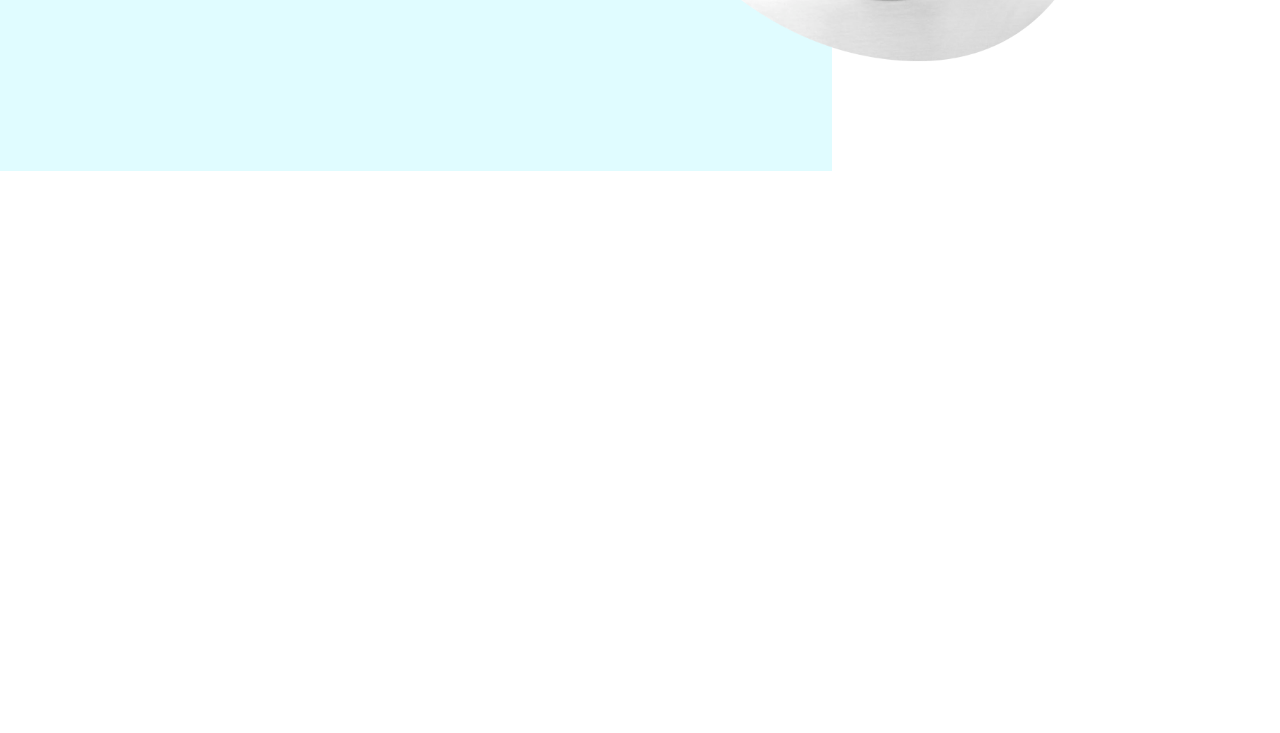
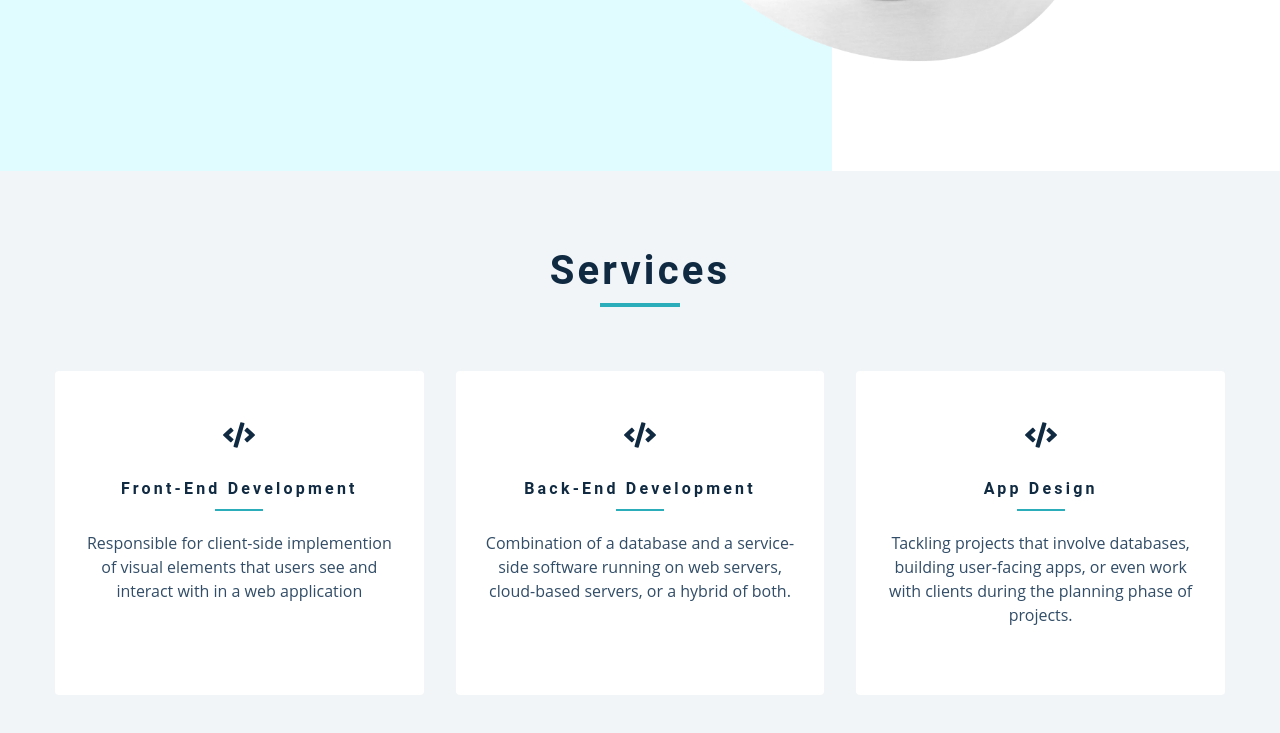
Before and after one commit to somoye123/Portifolio, a Gatsby site: page / in a window 1280 px wide. Shown: the part 629-1362 px from the top of the page. Before the commit the page ends 800 px from the top, so only its background shows below. Built offline with nearby package versions, Linux system fonts and the light colour scheme; Gatsby itself is replaced by a stand-in of ours.

Commit message:
add services section

```diff
--- a/src/components/Services.js
+++ b/src/components/Services.js
@@ -2,7 +2,24 @@ import React from "react"
 import Title from "./Title"
 import services from "../constants/services"
 const Services = () => {
-  return <h2>services component</h2>
+  return (
+    <section className="section bg-grey">
+      <Title title="services" />
+      <div className="section-center services-center">
+        {services.map(service => {
+          const { id, icon, title, text } = service
+          return (
+            <article className="service" key={id}>
+              {icon}
+              <h4>{title}</h4>
+              <div className="underline"></div>
+              <p>{text}</p>
+            </article>
+          )
+        })}
+      </div>
+    </section>
+  )
 }
 
 export default Services
--- a/src/components/Title.js
+++ b/src/components/Title.js
@@ -1,7 +1,12 @@
 import React from "react"
 
-const Title = () => {
-  return <h2>title component</h2>
+const Title = ({ title }) => {
+  return (
+    <div className="section-title">
+      <h2>{title || "software engineer"}</h2>
+      <div className="underline"></div>
+    </div>
+  )
 }
 
 export default Title
--- a/src/constants/services.js
+++ b/src/constants/services.js
@@ -1,22 +1,22 @@
 import React from "react"
-import { FaCode, FaSketch, FaAndroid } from "react-icons/fa"
+import { FaCode} from "react-icons/fa"
 export default [
   {
     id: 1,
     icon: <FaCode className="service-icon" />,
-    title: "web development",
-    text: `I'm baby meditation tofu chillwave, distillery messenger bag thundercats chicharrones kale chips gochujang. Banh mi direct trade marfa salvia.`,
+    title: "front-end development",
+    text: `Responsible for client-side implemention of visual elements that users see and interact with in a web application`,
   },
   {
     id: 2,
-    icon: <FaSketch className="service-icon" />,
-    title: "web design",
-    text: `I'm baby meditation tofu chillwave, distillery messenger bag thundercats chicharrones kale chips gochujang. Banh mi direct trade marfa salvia.`,
+    icon: <FaCode className="service-icon" />,
+    title: "back-end development",
+    text: `Combination of a database and a service-side software running on web servers, cloud-based servers, or a hybrid of both.`,
   },
   {
     id: 3,
-    icon: <FaAndroid className="service-icon" />,
+    icon: <FaCode className="service-icon" />,
     title: "app design",
-    text: `I'm baby meditation tofu chillwave, distillery messenger bag thundercats chicharrones kale chips gochujang. Banh mi direct trade marfa salvia.`,
+    text: `Tackling projects that involve databases, building user-facing apps, or even work with clients during the planning phase of projects.`,
   },
 ]
--- a/src/pages/index.js
+++ b/src/pages/index.js
@@ -10,6 +10,7 @@ export default () => {
   return (
     <Layout>
       <Hero />
+      <Services/>
     </Layout>
   )
 }
```
